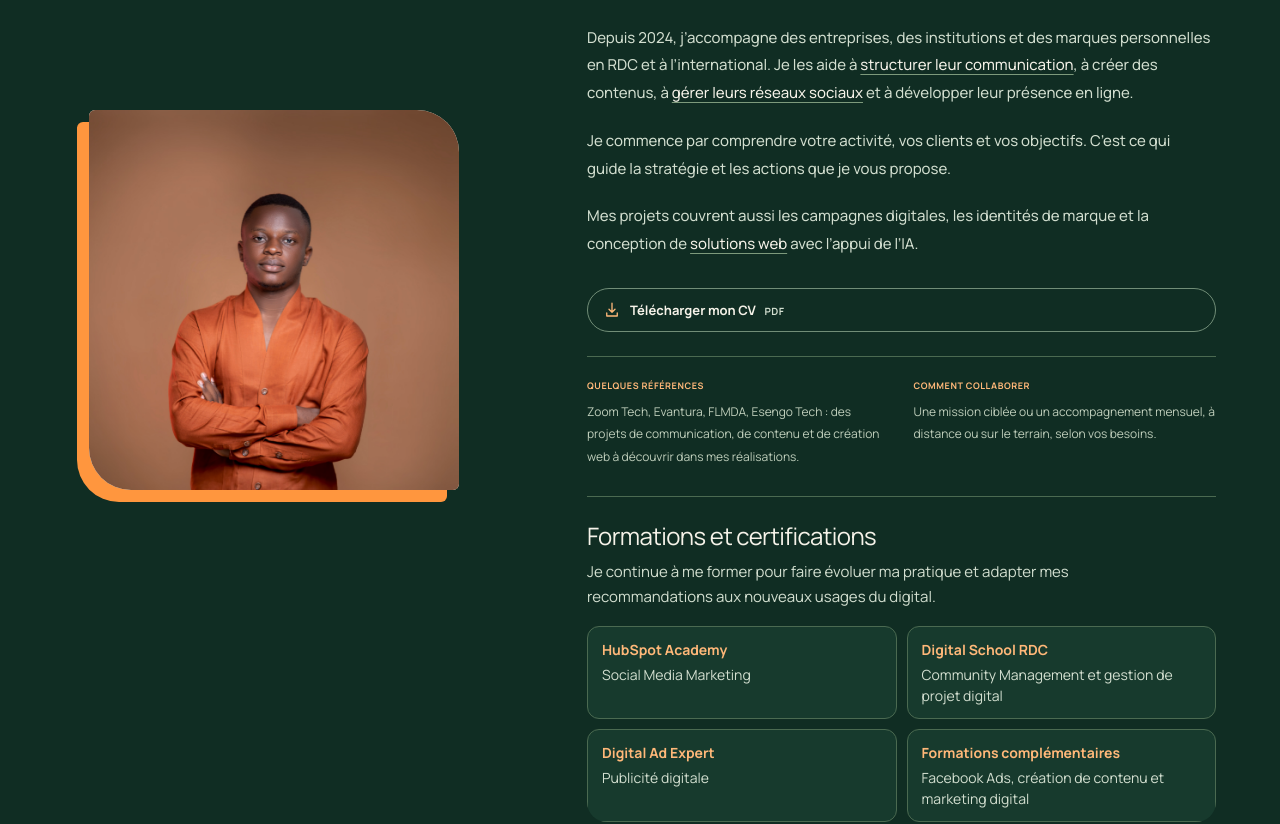
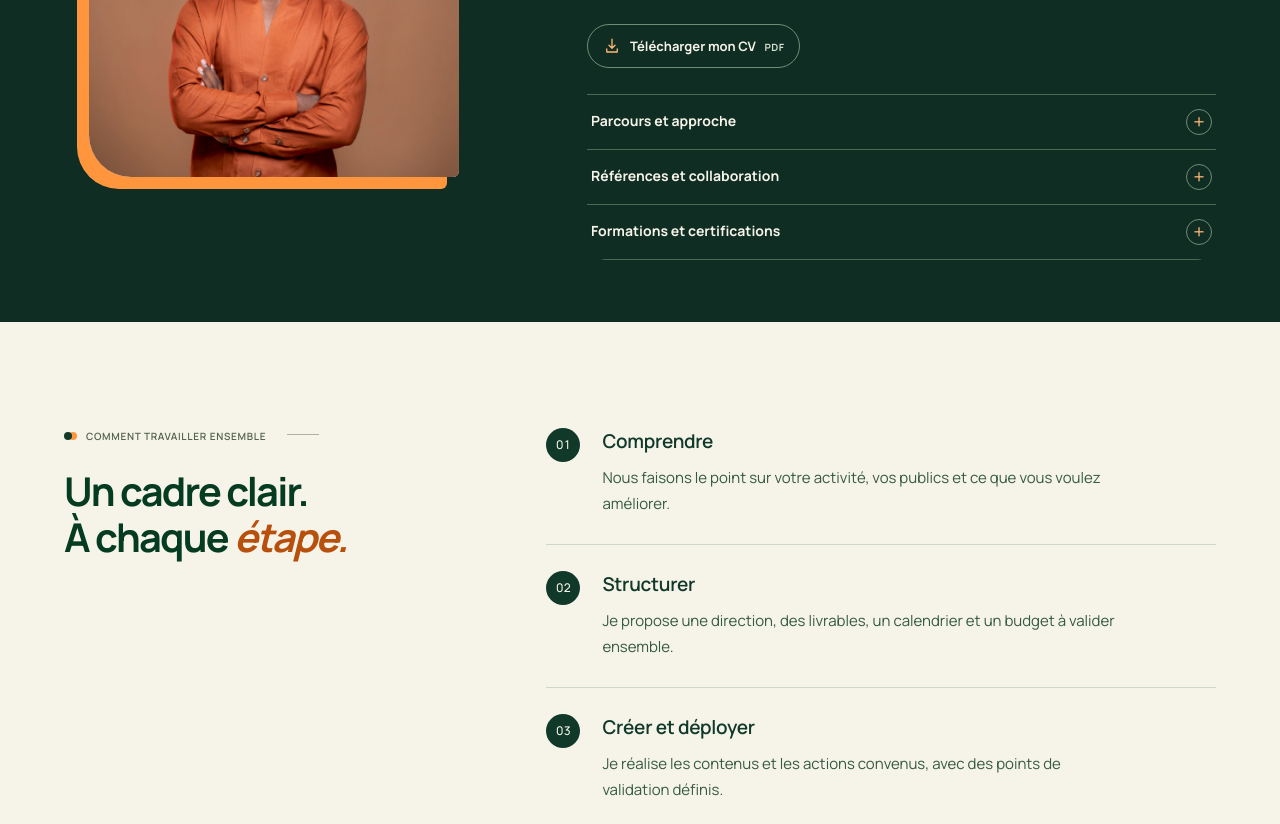
Before and after one commit to mmkdbusinessmkd/manasse-mukendi, a Next.js app: page / in a window 1280 px wide. Shown: the part 2160-2984 px from the top of the page. Built offline with nearby package versions, Linux system fonts and the light colour scheme.

Commit message:
Alléger la section À propos avec trois menus déroulants

```diff
--- a/app/page.tsx
+++ b/app/page.tsx
@@ -255,9 +255,6 @@ export default function Home() {
         <p className="eyebrow">02 / À PROPOS</p><h2>Votre ambition.<br/>Une direction <em>claire.</em></h2>
         <div className="bio editorial-bio">
           <p className="about-lead">Je suis Manassé Mukendi, consultant en marketing et communication digitale.</p>
-          <p>Depuis 2024, j’accompagne des entreprises, des institutions et des marques personnelles en RDC et à l’international. Je les aide à <a href="#service-02" onClick={() => revealService("02")}>structurer leur communication</a>, à créer des contenus, à <a href="#service-01" onClick={() => revealService("01")}>gérer leurs réseaux sociaux</a> et à développer leur présence en ligne.</p>
-          <p>Je commence par comprendre votre activité, vos clients et vos objectifs. C’est ce qui guide la stratégie et les actions que je vous propose.</p>
-          <p>Mes projets couvrent aussi les campagnes digitales, les identités de marque et la conception de <a href="#service-06" onClick={() => revealService("06")}>solutions web</a> avec l’appui de l’IA.</p>
         </div>
         <a className="about-cv-link" href="/documents/CV-Manasse-Mukendi.pdf" download>
           <svg aria-hidden="true" width="18" height="18" viewBox="0 0 24 24" fill="none" stroke="currentColor" strokeWidth="1.75" strokeLinecap="round" strokeLinejoin="round">
@@ -265,19 +262,34 @@ export default function Home() {
           </svg>
           <span>Télécharger mon CV <small>PDF</small></span>
         </a>
-        <dl className="about-references">
-          <div><dt>QUELQUES RÉFÉRENCES</dt><dd>Zoom Tech, Evantura, FLMDA, Esengo Tech : des projets de communication, de contenu et de création web à découvrir dans mes réalisations.</dd></div>
-          <div><dt>COMMENT COLLABORER</dt><dd>Une mission ciblée ou un accompagnement mensuel, à distance ou sur le terrain, selon vos besoins.</dd></div>
-        </dl>
-        <div className="about-training">
-          <h3>Formations et certifications</h3>
+        <div className="about-menus">
+          <details name="about-info">
+            <summary>Parcours et approche <span className="disclosure-sign" aria-hidden="true">+</span></summary>
+            <div className="about-menu-content">
+              <p>Depuis 2024, j’accompagne des entreprises, des institutions et des marques personnelles en RDC et à l’international. Je les aide à <a href="#service-02" onClick={() => revealService("02")}>structurer leur communication</a>, à créer des contenus, à <a href="#service-01" onClick={() => revealService("01")}>gérer leurs réseaux sociaux</a> et à développer leur présence en ligne.</p>
+              <p>Je commence par comprendre votre activité, vos clients et vos objectifs. C’est ce qui guide la stratégie et les actions que je vous propose.</p>
+              <p>Mes projets couvrent aussi les campagnes digitales, les identités de marque et la conception de <a href="#service-06" onClick={() => revealService("06")}>solutions web</a> avec l’appui de l’IA.</p>
+            </div>
+          </details>
+          <details name="about-info">
+            <summary>Références et collaboration <span className="disclosure-sign" aria-hidden="true">+</span></summary>
+            <div className="about-menu-content">
+              <p>Zoom Tech, Evantura, FLMDA, Esengo Tech : des projets de communication, de contenu et de création web à découvrir dans <a href="#realisations">mes réalisations</a>.</p>
+              <p>Une mission ciblée ou un accompagnement mensuel, à distance ou sur le terrain, selon vos besoins.</p>
+            </div>
+          </details>
+          <details name="about-info">
+            <summary>Formations et certifications <span className="disclosure-sign" aria-hidden="true">+</span></summary>
+            <div className="about-menu-content">
               <p>Je continue à me former pour faire évoluer ma pratique et adapter mes recommandations aux nouveaux usages du digital.</p>
-          <ul role="list">
+              <ul className="about-training" role="list">
                 <li><strong>HubSpot Academy</strong><span>Social Media Marketing</span></li>
                 <li><strong>Digital School RDC</strong><span>Community Management et gestion de projet digital</span></li>
                 <li><strong>Digital Ad Expert</strong><span>Publicité digitale</span></li>
                 <li><strong>Formations complémentaires</strong><span>Facebook Ads, création de contenu et marketing digital</span></li>
               </ul>
+            </div>
+          </details>
         </div>
       </div>
     </section>
--- a/app/reference-design.css
+++ b/app/reference-design.css
@@ -49,7 +49,7 @@
 .public-site .engagement-options{margin-top:26px;max-width:none;border-bottom:1px solid #ccd1bf;padding-bottom:14px}
 .public-site .engagement-options summary{font-size:13px}
 .public-site .engagement-options p{max-width:72ch;font-size:14px}
-.public-site .about-short{padding-block:80px;background:#102d23;color:#f6f3e9;gap:9%;grid-template-columns:minmax(260px,.8fr) minmax(0,1.2fr);border-top:3px solid #ff963e}
+.public-site .about-short{padding-block:80px;background:#102d23;color:#f6f3e9;gap:9%;grid-template-columns:minmax(260px,.8fr) minmax(0,1.2fr);align-items:start;border-top:3px solid #ff963e}
 .public-site .about-short .portrait{max-width:370px;min-height:0;background:none;padding:0;border:0}
 .public-site .about-short .portrait:before,.public-site .about-short .portrait:after{display:none}
 .public-site .about-short .portrait-photo{position:relative;aspect-ratio:auto;height:auto;background:#f6f3e9!important;border-radius:6px 42px 6px 42px;box-shadow:-12px 12px 0 #ff963e;overflow:hidden}
@@ -60,21 +60,28 @@
 .public-site .about-short .about-copy h2 em{color:#ffb879}
 .public-site .about-short .bio p,.public-site .about-short .bio .about-lead{color:#d3dfd0;font-size:15px;font-weight:450;line-height:1.85}
 .public-site .about-short .bio .about-lead{color:#f6f3e9;font-weight:600}
-.public-site .about-short .bio a{color:#f6f3e9;text-decoration-color:#7d9a7c}
-.public-site .about-cv-link{display:inline-flex;align-items:center;gap:9px;min-height:44px;max-width:100%;margin-top:10px;padding:9px 15px;border:1px solid #718d77;border-radius:100px;color:#f6f3e9;font-size:13px;font-weight:700;line-height:1.4;transition:background-color .2s,border-color .2s}
+.public-site .about-cv-link{display:inline-flex;align-self:flex-start;align-items:center;gap:9px;min-height:44px;max-width:100%;padding:9px 15px;border:1px solid #718d77;border-radius:100px;color:#f6f3e9;font-size:13px;font-weight:700;line-height:1.4;transition:background-color .2s,border-color .2s}
 .public-site .about-cv-link svg{flex:none;color:#ffb879}
 .public-site .about-cv-link small{margin-left:6px;color:#d3dfd0;font-size:10px;letter-spacing:.04em}
 .public-site .about-cv-link:hover{background-color:#214735;border-color:#ffb879}
 .public-site .about-cv-link:focus-visible{outline:2px solid #ffb879;outline-offset:4px}
-.public-site .about-short .about-references{border-color:#4b6a51;gap:24px;margin-top:24px}
-.public-site .about-short .about-references dt{color:#ffb879;font-size:9px}
-.public-site .about-short .about-references dd{color:#bfcebb;font-size:12px;line-height:1.85}
-.public-site .about-training{margin-top:28px;padding-top:24px;border-top:1px solid #4b6a51}
-.public-site .about-training h3{margin:0 0 8px;color:#f6f3e9;font-size:clamp(19px,2.4vw,24px);line-height:1.25;letter-spacing:-.025em}
-.public-site .about-training p{max-width:64ch;margin:0;color:#d3dfd0;font-size:15px;line-height:1.7}
-.public-site .about-training ul{display:grid;grid-template-columns:repeat(auto-fit,minmax(min(100%,210px),1fr));gap:10px;margin:16px 0 0;padding:0;list-style:none}
-.public-site .about-training li{display:flex;flex-direction:column;gap:4px;min-width:0;padding:12px 14px;border:1px solid #4b6a51;border-radius:12px;background:#173a2d;color:#d3dfd0;font-size:14px;line-height:1.5;overflow-wrap:anywhere}
-.public-site .about-training strong{color:#ffb879;font-weight:700}
+.public-site .about-menus{margin-top:26px;border-top:1px solid #4b6a51}
+.public-site .about-menus details{border-bottom:1px solid #4b6a51}
+.public-site .about-menus summary{display:flex;align-items:center;justify-content:space-between;gap:12px;min-height:54px;padding:9px 4px;list-style:none;cursor:pointer;color:#f6f3e9;font-size:14px;font-weight:700;line-height:1.45}
+.public-site .about-menus summary::-webkit-details-marker{display:none}
+.public-site .about-menus summary:is(:hover,:focus-visible),.public-site .about-menus details[open]>summary{color:#ffc58c}
+.public-site .about-menus summary:focus-visible{outline:2px solid #ffc58c;outline-offset:3px;border-radius:4px}
+.public-site .about-menus .disclosure-sign{flex:none;width:26px;height:26px;border-color:#718d77;background:transparent;color:#ffb879;line-height:1}
+.public-site .about-menus details[open] .disclosure-sign{transform:rotate(45deg)}
+.public-site .about-menu-content{max-width:64ch;padding:4px 4px 19px;color:#d3dfd0;font-size:14px;line-height:1.75}
+.public-site .about-menu-content p{margin:0 0 12px}
+.public-site .about-menu-content p:last-child{margin-bottom:0}
+.public-site .about-menu-content a{color:#f6f3e9;text-decoration:underline;text-decoration-color:#7d9a7c;text-underline-offset:4px}
+.public-site .about-menu-content a:hover{text-decoration-color:currentColor}
+.public-site .about-training{display:grid;gap:12px;margin:16px 0 0;padding:0;list-style:none}
+.public-site .about-training li{display:grid;gap:2px}
+.public-site .about-training strong{color:#ffb879}
+@media(prefers-reduced-motion:no-preference){.public-site .about-menus details[open]>.about-menu-content{animation:disclosure-enter .25s ease-out both}}
 .public-site .why-grid article>span{background:#10392a;color:#f6f3e9;border:0;border-radius:50%}
 .public-site .work{background-color:#102d23;background-image:url('/images/brand/paper-grain.svg');border-top:3px solid #ff963e}
 .public-site .work .eyebrow{color:#bfcebb}
@@ -118,12 +125,11 @@
  .public-site .service-scope dt{font-size:12px}.public-site .service-scope dd{font-size:13px}.public-site .service-description .service-cta{font-size:12px}
  .public-site .about-short{grid-template-columns:1fr;gap:36px;padding-block:64px}
  .public-site .about-short .portrait{width:min(100%,270px)}.public-site .about-short .portrait-photo{border-radius:4px 32px 4px 32px;aspect-ratio:auto;box-shadow:-8px 8px 0 #ff963e}
- .public-site .about-short .bio p{font-size:15px}.public-site .about-short .about-references{grid-template-columns:1fr;gap:0}
- .public-site .about-short .about-references dt{font-size:9px}.public-site .about-short .about-references dd{font-size:13px}
+ .public-site .about-short .bio p{font-size:15px}
  .public-site .consistent-projects .project{border-radius:4px 24px 4px 24px}
  .public-site .testimonial-card{border-radius:4px 24px 4px 24px}
 }
 @media(max-width:360px){.public-site .nav{gap:7px;padding-inline:10px}.public-site .brand-logo>span:last-child{font-size:11px}.public-site .brand-logo>.brand-glyph{width:26px;height:26px;flex-basis:26px}.public-site .nav .nav-cta{gap:7px;font-size:10px;padding-left:10px}.public-site .service-disclosure h3{font-size:16px}}
-@media(min-width:600px) and (max-width:800px){.public-site .about-short{grid-template-columns:minmax(180px,.8fr) minmax(0,1.2fr);gap:32px}.public-site .about-short .portrait{width:100%;max-width:270px}.public-site .about-short .about-references{grid-template-columns:1fr}}
+@media(min-width:600px) and (max-width:800px){.public-site .about-short{grid-template-columns:minmax(180px,.8fr) minmax(0,1.2fr);gap:32px}.public-site .about-short .portrait{width:100%;max-width:270px}}
 @media(prefers-reduced-motion:reduce){.public-site .service-disclosure{transition:none}}
 @media(forced-colors:active){.public-site .nav,.public-site .service-disclosure,.public-site .about-short,.public-site .work{background:Canvas;color:CanvasText;border:1px solid CanvasText}.public-site .nav a,.public-site .service-disclosure h3,.public-site .service-description p,.public-site .service-scope dt,.public-site .service-scope dd{color:CanvasText}.public-site .service-disclosure summary:focus-visible{outline-color:Highlight}}
```
Lines whose indentation alone changed are shown as unchanged.
